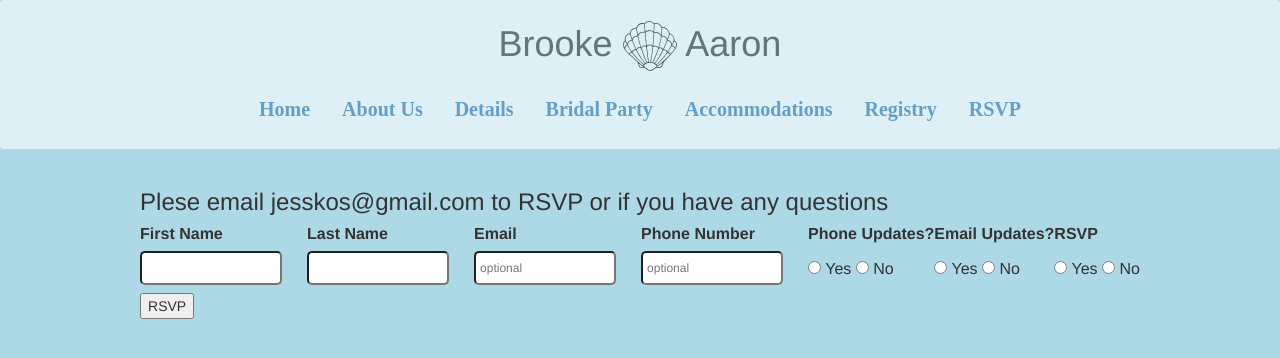
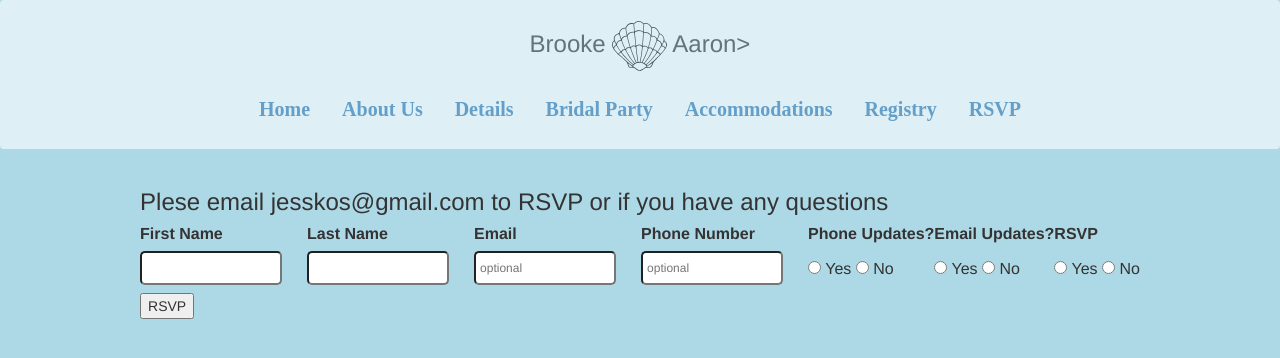
Before and after one commit to Jesskos/blissfully-webbed, a Flask app: page /rsvp in a window 1280 px wide. Shown: the top 358 px of the page. Run offline with Flask 2, Linux system fonts and the light colour scheme; some libraries are stand-ins or nearby versions; some web fonts are replaced.

Commit message:
made styling changes to h tags

```diff
--- a/static/stylesheet.css
+++ b/static/stylesheet.css
@@ -8,8 +8,6 @@
   background-size: cover;
   background-color: #464646;
 }
-
-
 
 /*
 navbar CSS*/
@@ -76,8 +74,6 @@ li.dropdown {
 }
 
 
-
-
 /*navbar */
 .item-main {
     flex-grow: 0;
@@ -93,8 +89,6 @@ li.dropdown {
     font-size: 18px;
     font-family: 'Bentham', serif;
 }
-
-
 
 .title-seashell {
     height: 50px;
--- a/templates/base.html
+++ b/templates/base.html
@@ -21,7 +21,7 @@
 
 	<div class="navbar container-fluid">
 	  <ul>
-	  	<center><h1>Brooke <span><img class="title-seashell" src="static/images/Seashell.svg"></span> Aaron</center>
+	  	<center><h3>Brooke <span><img class="title-seashell" src="static/images/Seashell.svg"></span> Aaron></h3></center>
 	  	<li class="nav-item"><a href="/">Home</a></li>
 	  	<li class="dropdown nav-item">
 	  		<a class="dropbtn">About Us</a>
```
